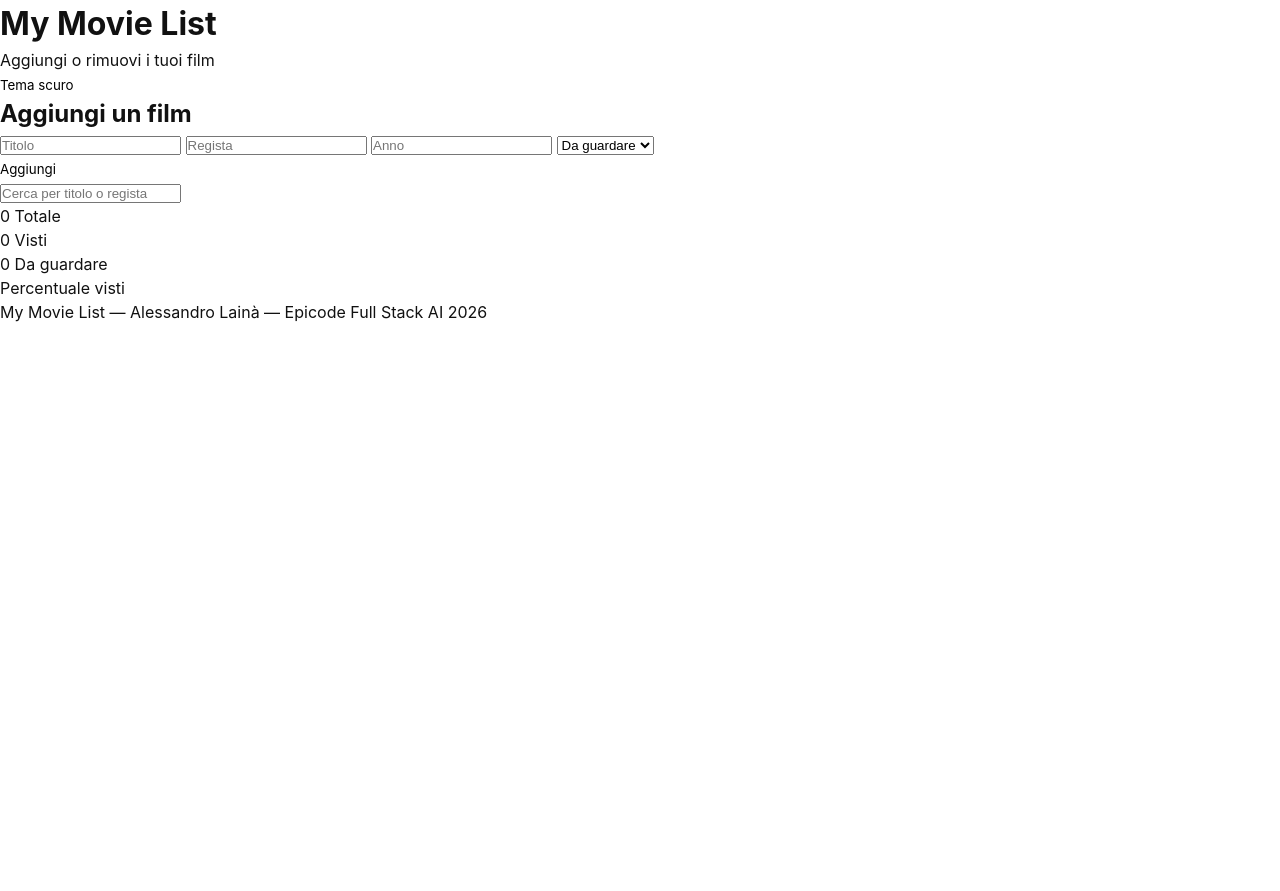
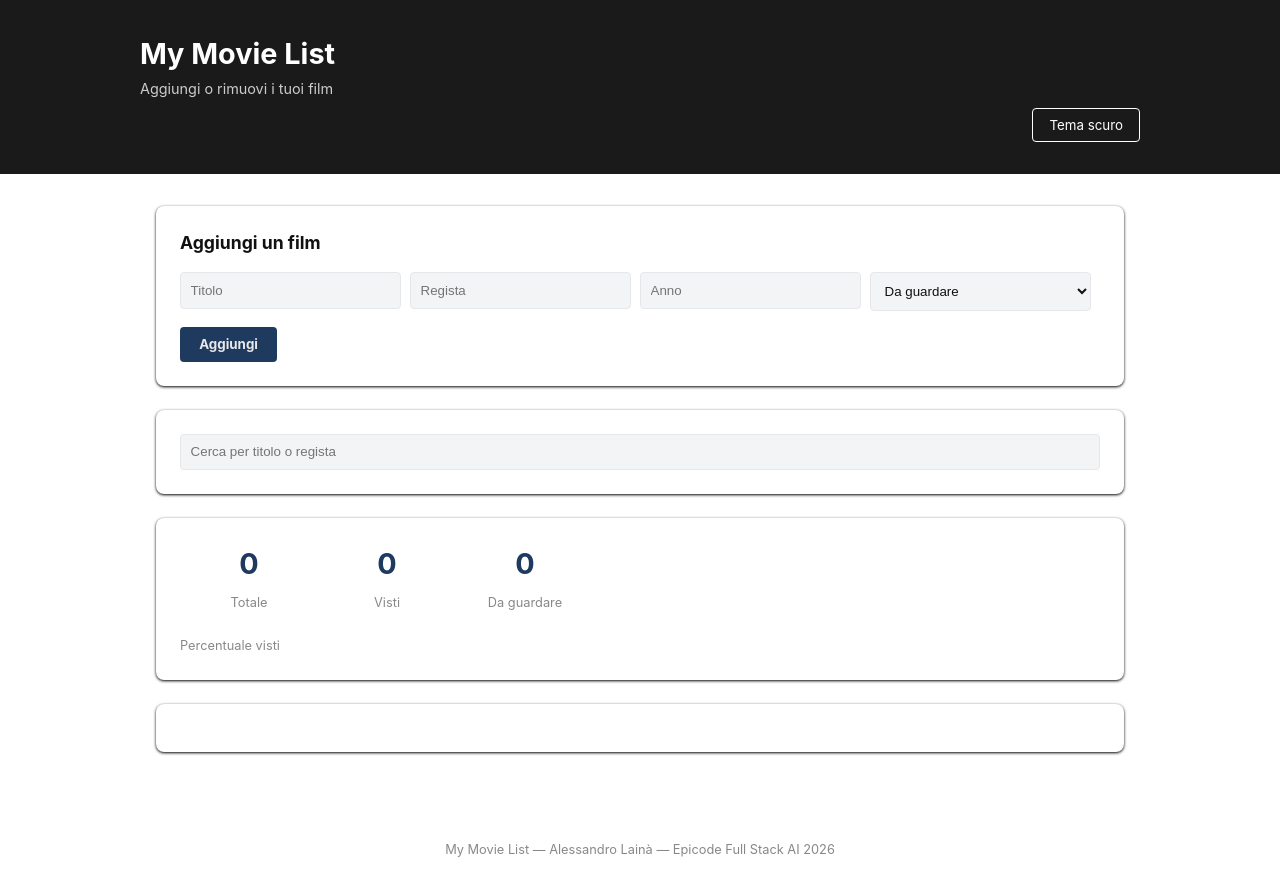
Before and after one commit to Alw4ystired/Progetto-Settimana-3, a plain HTML site: page index.html in a window 1280 px wide. Before the commit the page ends 800 px from the top, so only its background shows below. Drawn offline with Linux system fonts and the light colour scheme.

Commit message:
css di base

```diff
--- a/assets/css/style.css
+++ b/assets/css/style.css
@@ -35,3 +35,159 @@ button {
 }
 
 /* Scrivi qui sotto i tuoi stili */
+
+header {
+  background: #1a1a1a;
+  color: #fff;
+  padding: 2rem 1rem;
+  overflow: hidden;
+}
+
+.header-content {
+  max-width: 1000px;
+  margin: 0 auto;
+  overflow: hidden;
+}
+
+.header-title {
+  float: left;
+}
+
+#themeToggle {
+  float: right;
+  margin-top: 0.5rem;
+  border: 1px solid #fff;
+  color: #fff;
+  padding: 0.5rem 1rem;
+  border-radius: 4px;
+}
+
+#themeToggle:hover {
+  background: rgba(255, 255, 255, 0.1);
+}
+
+header h1 {
+  font-size: 1.8rem;
+  margin-bottom: 0.2rem;
+}
+
+header p {
+  color: #ccc;
+  font-size: 0.9rem;
+}
+
+/* Main */
+main {
+  max-width: 1000px;
+  margin: 0 auto;
+  padding: 2rem 1rem;
+}
+
+section {
+  background: #fff;
+  border-radius: 8px;
+  padding: 1.5rem;
+  box-shadow: 0 1px 3px black;
+  margin-bottom: 1.5rem;
+}
+
+section h2 {
+  font-size: 1.1rem;
+  margin-bottom: 1rem;
+  color: #111;
+}
+
+/* Form */
+.input-group {
+  margin-bottom: 1rem;
+  overflow: hidden;
+}
+
+.input-group input,
+.input-group select {
+  float: left;
+  width: 24%;
+  margin-right: 1%;
+  padding: 0.6rem;
+  border: 1px solid #e5e7eb;
+  border-radius: 4px;
+  background: #f3f4f6;
+  color: #111;
+}
+
+.input-group input:last-child,
+.input-group select:last-child {
+  margin-right: 0;
+}
+
+.btn-aggiungi {
+  background: #1e3a5f;
+  color: #e8e8e8;
+  padding: 0.6rem 1.2rem;
+  border-radius: 4px;
+  font-weight: bold;
+}
+
+
+.btn-aggiungi:hover {
+  background: #162c47;
+}
+
+/* Ricerca */
+#searchBar {
+  width: 100%;
+  padding: 0.6rem;
+  border: 1px solid #e5e7eb;
+  border-radius: 4px;
+  background: #f3f4f6;
+  color: #111;
+}
+
+/* Statistiche */
+.statistiche {
+  overflow: hidden;
+}
+
+.stat-item {
+  float: left;
+  width: 15%;
+  text-align: center;
+  margin-bottom: 1rem;
+}
+
+.stat-number {
+  display: block;
+  font-size: 1.8rem;
+  font-weight: bold;
+  color: #1e3a5f;
+}
+
+.stat-label {
+  display: block;
+  font-size: 0.8rem;
+  color: #888;
+}
+
+.statistiche .stat-label {
+  float: left;
+  width: 100%;
+  margin-top: 0.5rem;
+}
+
+/* Lista film */
+.lista {
+  background: #fff;
+  border-radius: 8px;
+  padding: 1.5rem;
+  box-shadow: 0 1px 3px black;
+  margin-bottom: 1.5rem;
+}
+
+
+/* Footer */
+footer {
+  text-align: center;
+  padding: 2rem;
+  color: #888;
+  font-size: 0.8rem;
+}
```
